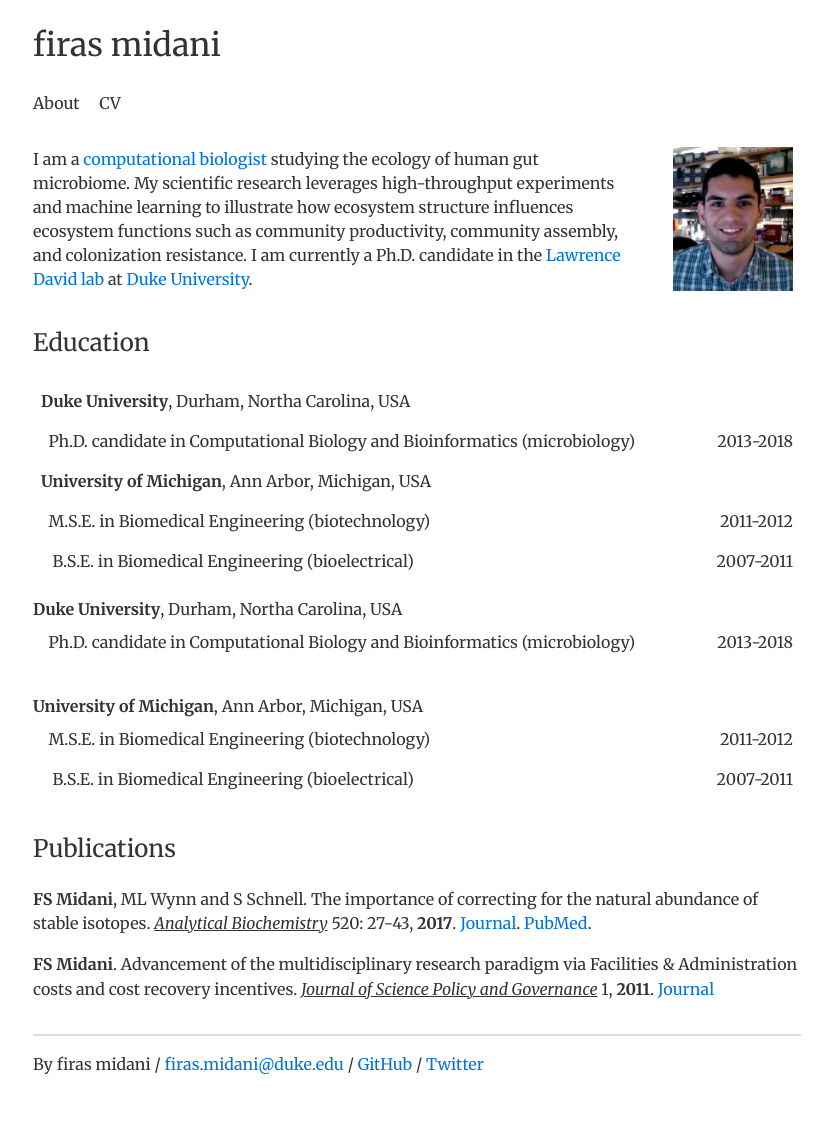
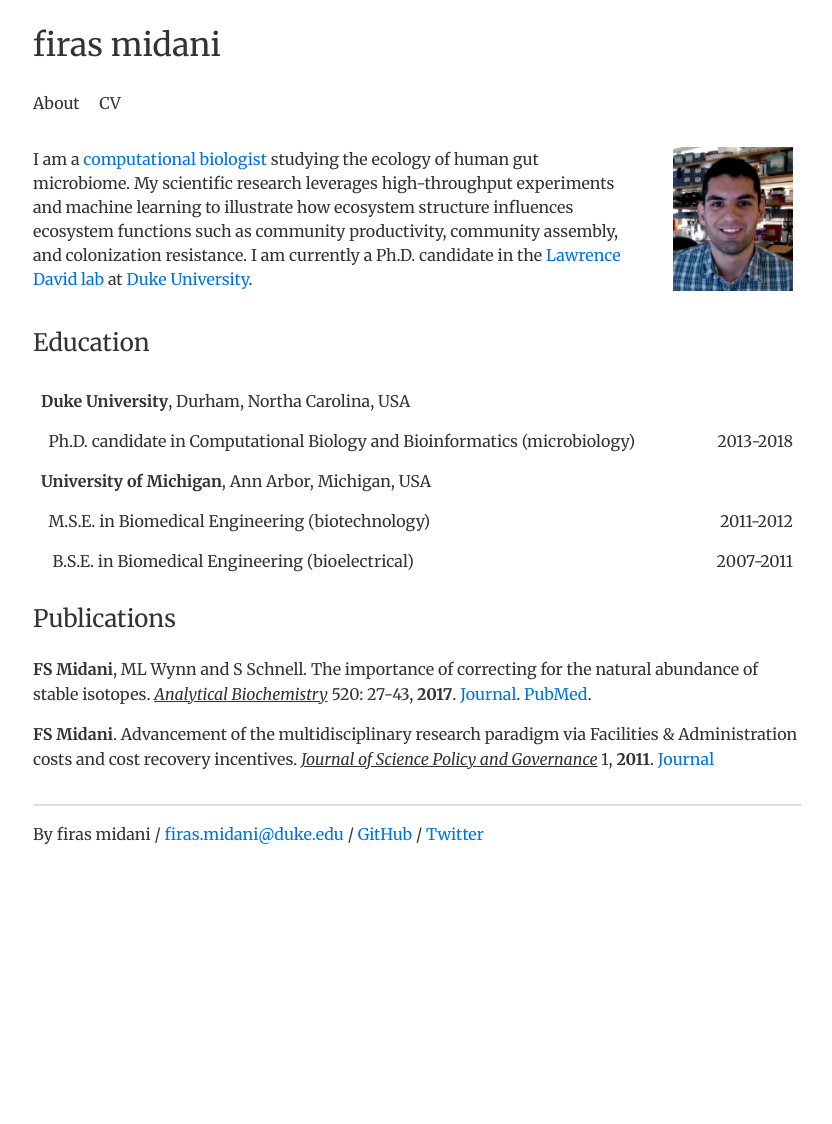
Before and after one commit to firasmidani/firasmidani.github.io, a Jekyll site: the page built from cv/index.html, in a window 1280 px wide. Shown: the whole page, without its empty margins (223-1055 px from the left). Built offline with Jekyll 4.4.1, drawn with Linux system fonts in a browser that asks for light colours; after the commit the page ends 900 px from its top, so only the background shows below that.

Commit message:
Update index.html

```diff
--- a/cv/index.html
+++ b/cv/index.html
@@ -33,7 +33,7 @@ title: cv
 			<td align="right">
 			</td>
 		</tr>
-		<tr>
+		<tr style="padding-top:0px">
 			<td align="left"><p1>&nbsp;&nbsp;Ph.D. candidate in Computational Biology and Bioinformatics (microbiology)</p1></td>
 			<td align="right"><p1>2013-2018</p1></td>
 		<tr>
@@ -52,30 +52,6 @@ title: cv
 		</tr>
 	</table>
 
-	<ul class="education">
-		<li><p1><b>Duke University</b>, Durham, Northa Carolina, USA</p1></li>
-		<ul class= "education">
-		   <table width="100%">
-	     	       <tr>
-			  <td align="left"><p1>&nbsp;&nbsp;Ph.D. candidate in Computational Biology and Bioinformatics (microbiology)</p1></td>
-			  <td align="right"><p1>2013-2018</p1></td>
-		       </tr>
-		   </table>
-	        </ul>
-		<li><p1><b>University of Michigan</b>, Ann Arbor, Michigan, USA</p1></li>
-		<ul class= "education">
-			<table width="100%">
-			  <tr>
-				  <td align="left"><p1>&nbsp;&nbsp;M.S.E. in Biomedical Engineering (biotechnology)</p1></td>
-				  <td align="right"><p1>2011-2012</p1></td>
-			  </tr>
-			  <tr>
-				  <td align="left"><p1>&nbsp;&nbsp;&nbsp;B.S.E. in Biomedical Engineering (bioelectrical)</p1></td>
-				  <td align="right"><p1>2007-2011</p1></td>
-			  </tr>
-			</table>
-	        </ul>
-	</ul>
 </div><!-- /.education -->
 
 <div class="publications">
```
